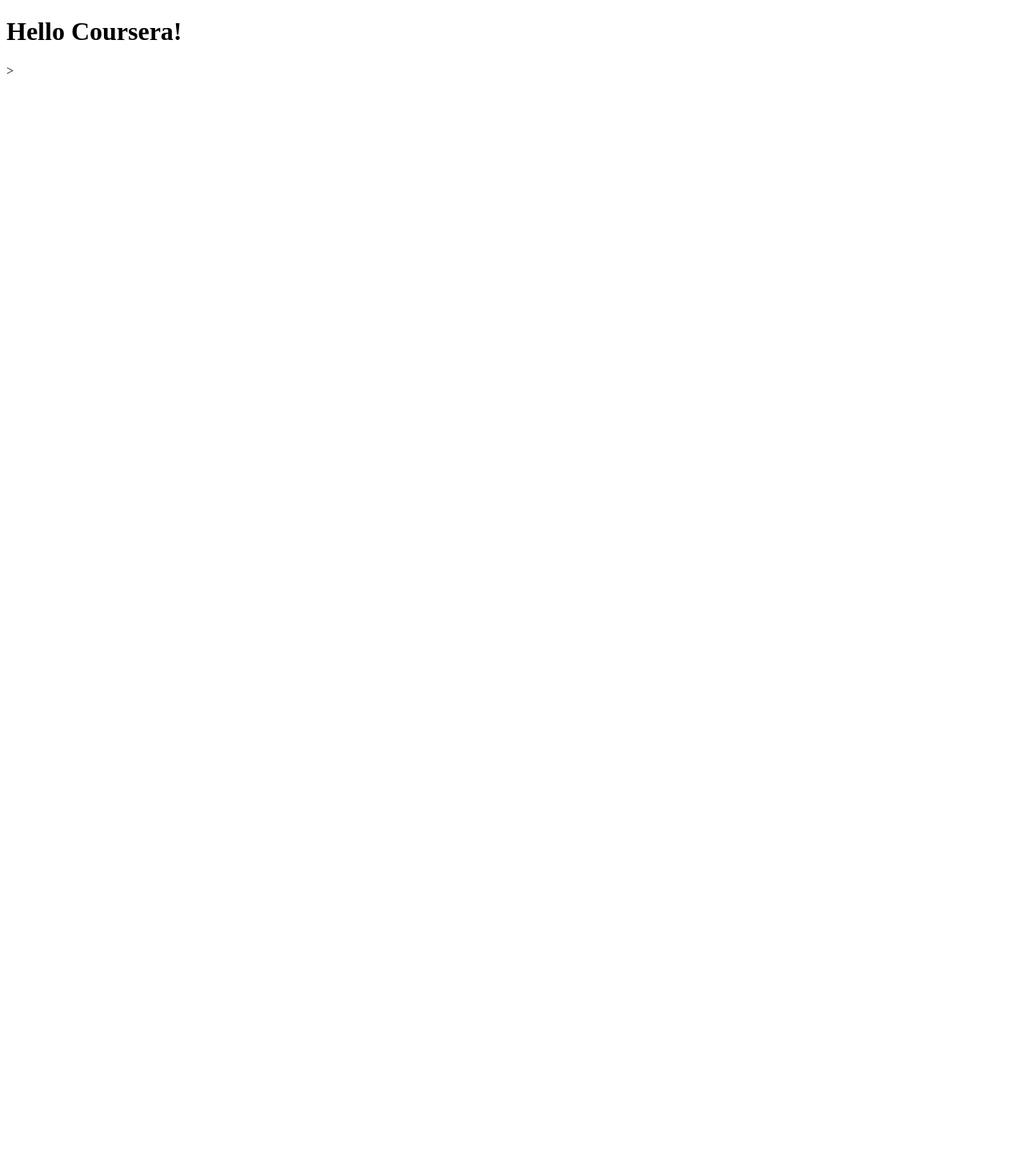
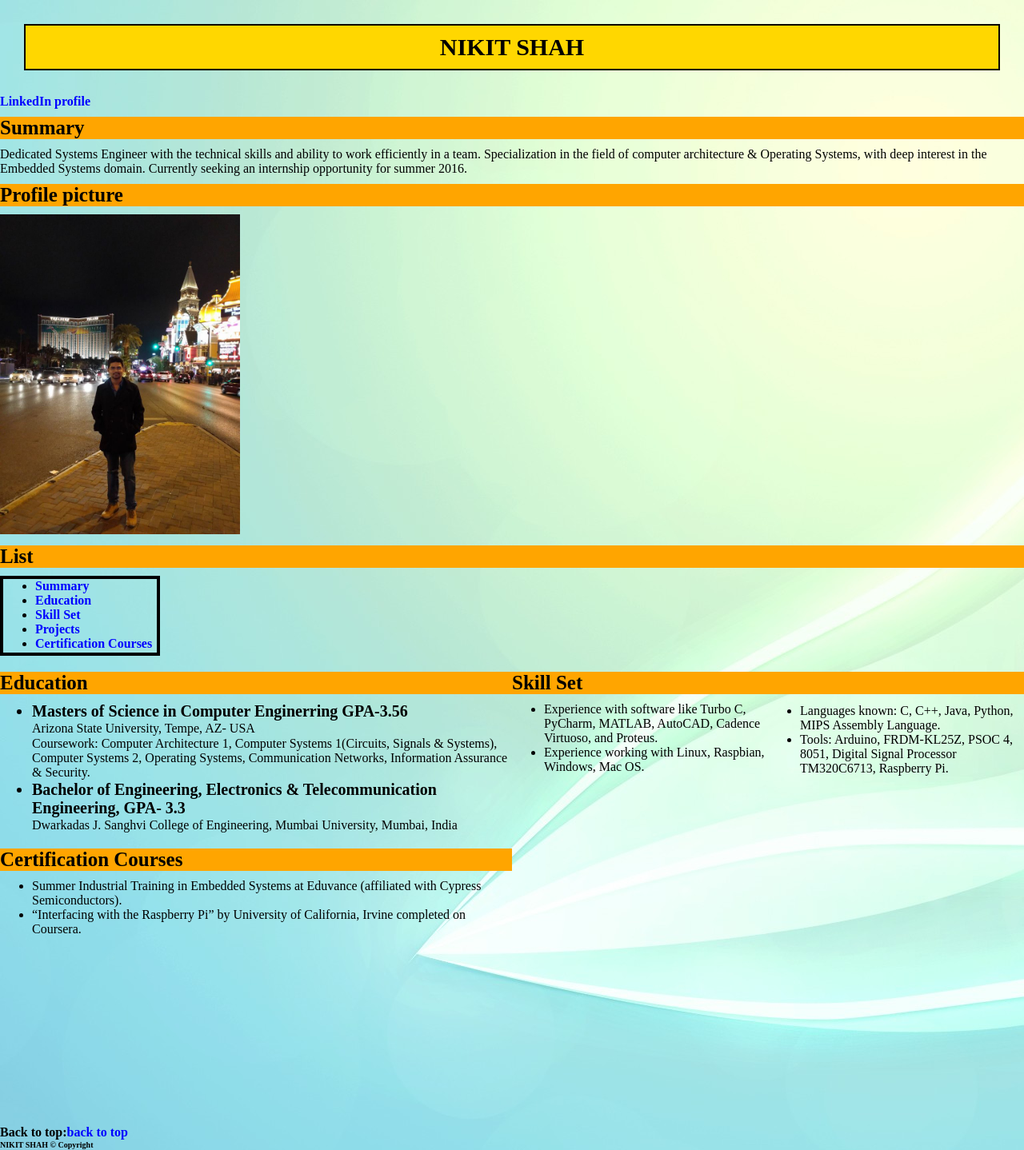
Before and after one commit to nikitshah/coursera-test, a plain HTML site: page site/index.html in a window 1280 px wide. Shown: the whole page at 80% size. Before the commit the page ends 800 px from the top, so only its background shows below. Drawn offline with Linux system fonts and the light colour scheme.

Commit message:
additions

```diff
--- a/site/index.html
+++ b/site/index.html
@@ -1,9 +1,70 @@
 <!DOCTYPE html>
 <html>
 <head>
+	<meta charset="utf-8">
 	<title>Hello Coursera</title>
+<link rel="stylesheet" href="style.css">
 </head>
 <body>
-<h1>Hello Coursera!</h1>>
+
+<h1 id="section6">NIKIT SHAH</h1>
+<section class="main">
+<a href="in.linkedin.com/in/nikitshah29" target="_blank">LinkedIn profile</a>
+</section>
+
+<section id="section1">
+<h2>Summary</h2>
+<p>Dedicated Systems Engineer with the technical skills and ability to work efficiently in a team. Specialization in the field of computer architecture & Operating Systems, with deep interest in the Embedded Systems domain. Currently seeking an internship opportunity for summer 2016.</p>
+</section>
+<section >
+<h2>Profile picture</h2>
+<img width="300" height="400" src="photo.jpg">
+</section>
+
+<section class="nav">
+<h2 >List</h2>
+<ul>
+<li><a href="#section1">Summary</a></li>
+<li><a href="#section2">Education</a></li>
+<li><a href="#section3">Skill Set</a></li>
+<li><a href="#section4">Projects</a></li>
+<li><a href="#section5">Certification Courses</a></li>
+</ul>
+</section>
+
+<section class="section1" id="section2">
+<h2>Education</h2>
+<ul>
+<li>Masters of Science in Computer Enginerring GPA-3.56</li>
+<p>Arizona State University, Tempe, AZ- USA</p> <p>Coursework: Computer Architecture 1, Computer Systems 1(Circuits, Signals & Systems), Computer Systems 2, Operating Systems, Communication Networks, Information Assurance & Security.</p>
+<li>Bachelor of Engineering, Electronics & Telecommunication Engineering, GPA- 3.3</li>
+<p>Dwarkadas J. Sanghvi College of Engineering, Mumbai University, Mumbai, India</p>
+</ul>
+</section>
+
+<section class="colored" id="section3">
+<h2>Skill Set</h2>
+<ul>
+<li>Languages known: C, C++, Java, Python, MIPS Assembly Language.</li>
+<li>Tools: Arduino, FRDM-KL25Z, PSOC 4, 8051, Digital Signal Processor TM320C6713, Raspberry Pi.</li>
+</ul>
+<ul>
+<li>Experience with software like Turbo C, PyCharm, MATLAB, AutoCAD, Cadence Virtuoso, and Proteus.</li>
+<li>Experience working with Linux, Raspbian, Windows, Mac OS.</li>
+</ul>
+</section>
+
+<section id="section5">
+<h2>Certification Courses</h2>
+<ul>
+<li>Summer Industrial Training in Embedded Systems at Eduvance (affiliated with Cypress Semiconductors).</li>
+<li>“Interfacing with the Raspberry Pi” by University of California, Irvine completed on Coursera.</li>
+</ul>
+</section>
+<footer>
+	<p>Back to top:<a href="#section6">back to top</a></p>
+	<p>NIKIT SHAH &copy; Copyright</p>
+</footer>
+
 </body>
 </html>
--- /dev/null
+++ b/site/style.css
@@ -0,0 +1,102 @@
+h1{
+	background-color:gold;
+	color: black;
+	font-weight: bold;
+	font-size: 30px;
+	font-family: serif;
+	text-align: center;
+	padding: 10px;
+	border:2px solid black;
+	margin: 30px;
+	overflow: auto;
+}
+a{
+	text-decoration: none;
+	color: blue;
+	font-weight: bold;
+}
+a:hover{
+
+	color:red;
+}
+a:active{
+	color: green
+}
+.nav ul{
+	border:4px solid black;
+	width:200px;
+	height:100px;
+	overflow: auto;
+}
+.nav h2{
+	color:black;
+}
+*{
+	box-sizing: border-box;
+}
+body{
+	margin: 0;
+	padding: 0;
+	background-image:url("photo2.jpg");
+}
+#section1{
+
+
+}
+.section1 li{
+	font-size: 20px;
+	font-weight:bold;
+
+}
+h2{
+	margin-top:10px;
+	background-color: orange;
+	font-size: 25px;
+	margin-bottom: 10px;
+}
+
+footer{
+	font-weight:bold;
+}
+footer p:nth-child(2){
+	font-size: 10px;
+}
+p{
+	margin-top: 1px;
+	margin-bottom: 1px;
+	marker-end: 2px;
+}
+ .colored li:hover{
+	color: purple;
+}
+ul{
+	/*border: 1px solid black;*/
+	margin-top: 2px;
+	margin-bottom: 10px;
+}
+.section1, .colored, #section5 {
+
+	width:50%;
+	overflow:auto;
+}
+.colored{
+
+	position:relative;
+	bottom:221px;
+	left:50%;
+	height:225px;
+}
+#section5{
+	position:relative;
+	bottom:225px;
+}
+.colored ul{
+	width:50%;
+}
+.colored ul:nth-child(2){
+	float: right;
+}
+.main a{
+	animation-
+	animation-duration: 15s;
+}
```
Also changed, not shown: site/photo.jpg (added), site/photo2.jpg (added), site/photo3.jpg (added), site/photo5.jpg (added).
